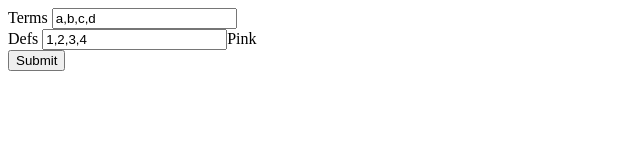
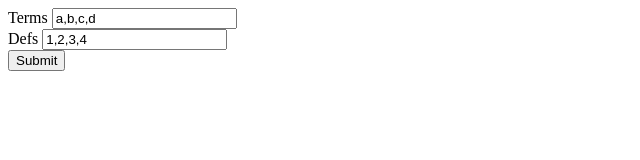
Before and after one commit to stuycs-gh-classrooms/09-web-jjanicec, a plain HTML site: page b.html in a window 1280 px wide. Shown: the full height of the page, 0-640 px from the left. Drawn offline with Linux system fonts and the light colour scheme.

Commit message:
edited b.html

```diff
--- a/b.html
+++ b/b.html
@@ -13,7 +13,7 @@
       Terms <input type="text" name="terms" value="a,b,c,d">
       <br>
       <div>
-      Defs <input type="text" name="defs" value="1,2,3,4">Pink
+      Defs <input type="text" name="defs" value="1,2,3,4">
       </div>
       <input type="submit" name="submit">
     </form>
```
